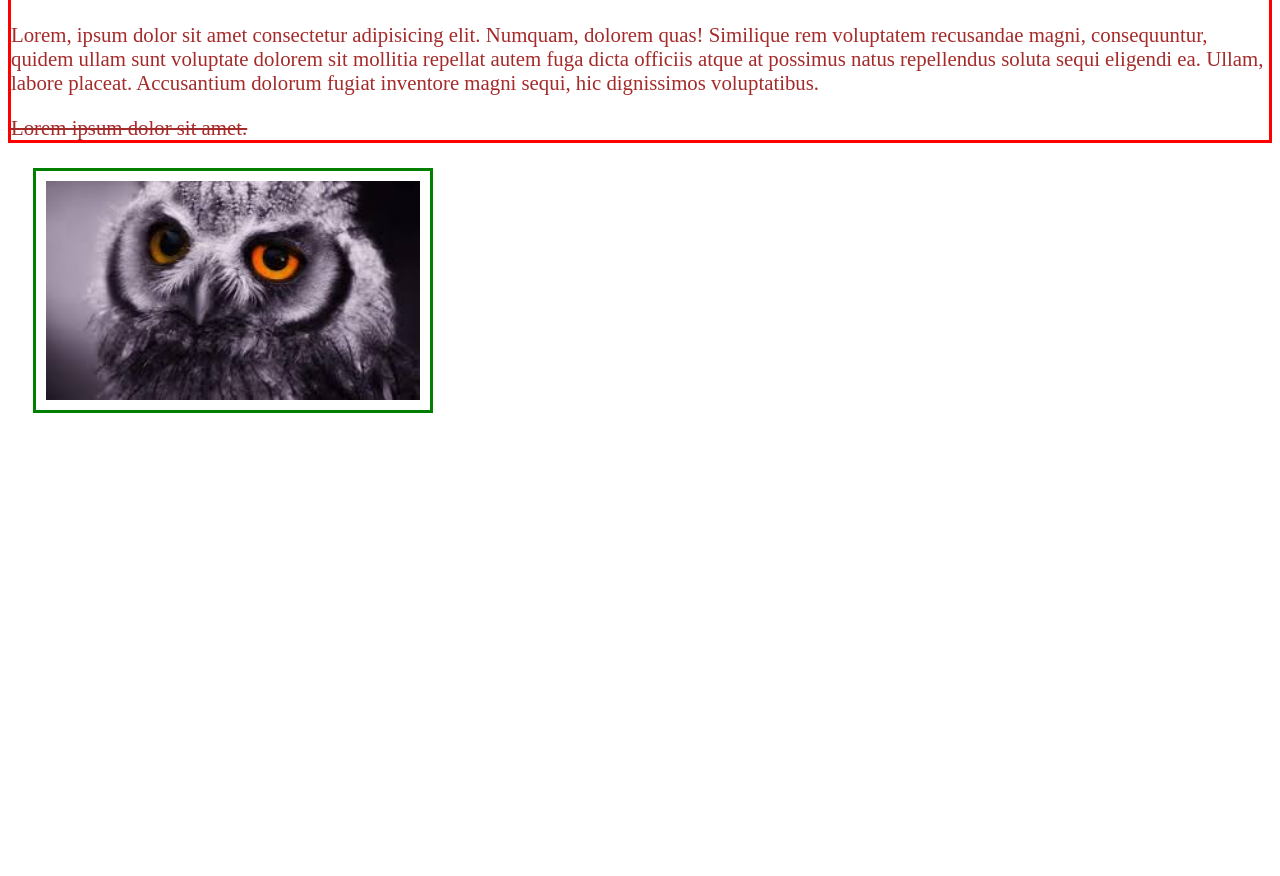
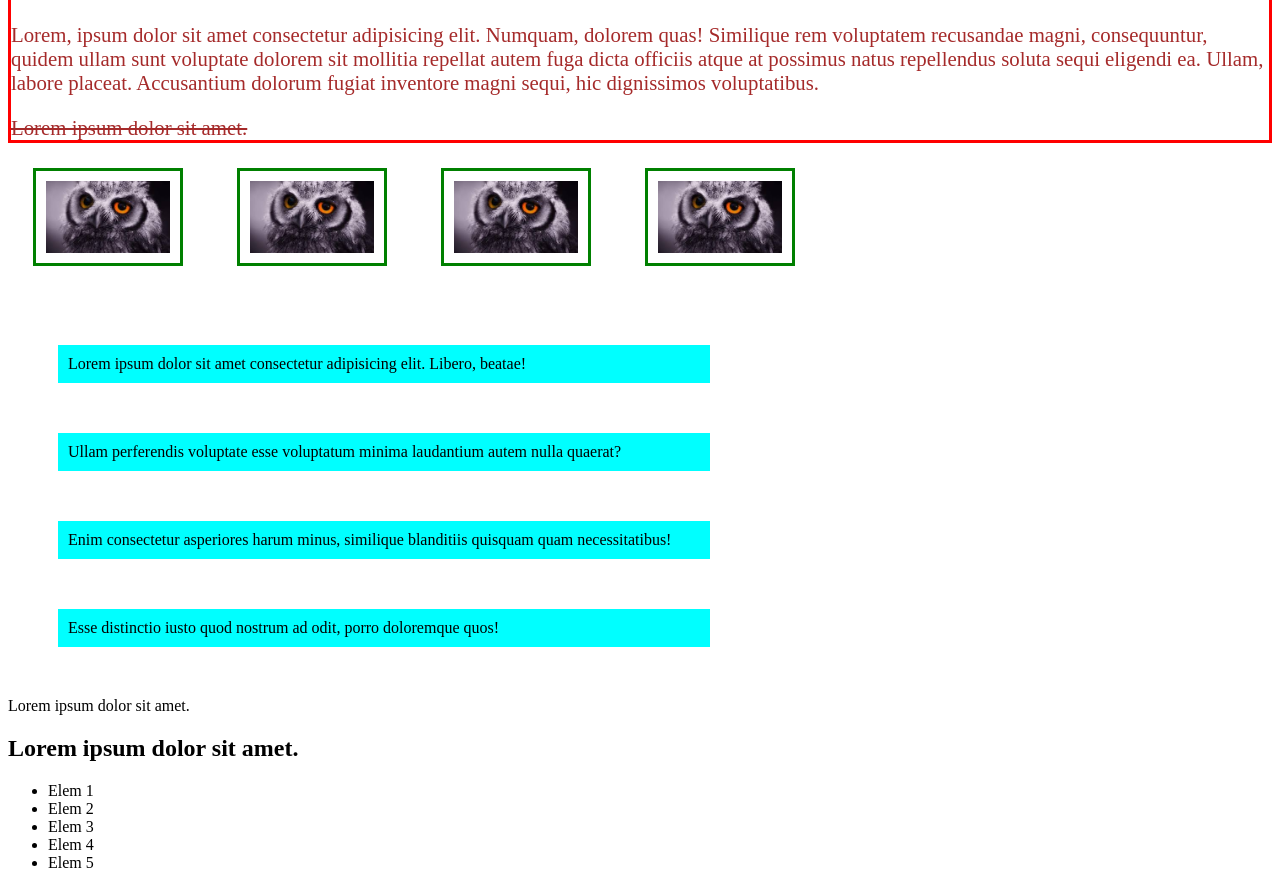
Before and after one commit to AndreiBelich/classWork22_02_21, a plain HTML site: page index.html in a window 1280 px wide. Shown: the part 76-952 px from the top of the page. Before the commit the page ends 800 px from the top, so only its background shows below. Drawn offline with Linux system fonts and the light colour scheme.

Commit message:
display:inline

```diff
--- a/assets/css/styles.css
+++ b/assets/css/styles.css
@@ -19,8 +19,16 @@
 
 .image{
   border: 3px solid green;
-  width: 400px;
+  width: 150px;
   padding: 10px;
   margin: 25px;
   box-sizing: border-box;
 }
+
+.span-content{
+  width: 50%;
+  padding: 10px;
+  margin: 50px;
+  display: block;
+  background-color:aqua;
+}
--- a/index.html
+++ b/index.html
@@ -20,6 +20,34 @@
       </p>
       <a href="" class="page-link">Lorem ipsum dolor sit amet.</a>
     </article>
-    <img class="image" src="./assets/images/owl.jpeg" alt="owl">
+    <img class="image" src="./assets/images/owl.jpeg" alt="owl" />
+    <img class="image" src="./assets/images/owl.jpeg" alt="owl" />
+    <img class="image" src="./assets/images/owl.jpeg" alt="owl" />
+    <img class="image" src="./assets/images/owl.jpeg" alt="owl" />
+    <br>
+    <span class="span-content"
+      >Lorem ipsum dolor sit amet consectetur adipisicing elit. Libero,
+      beatae!</span
+    ><span class="span-content"
+      >Ullam perferendis voluptate esse voluptatum minima laudantium autem nulla
+      quaerat?</span
+    ><span class="span-content"
+      >Enim consectetur asperiores harum minus, similique blanditiis quisquam
+      quam necessitatibus!</span
+    ><span class="span-content"
+      >Esse distinctio iusto quod nostrum ad odit, porro doloremque quos!</span
+    >
+    <p>
+      Lorem ipsum dolor sit amet.
+      <h2>Lorem ipsum dolor sit amet.</h2>
+      <ul>
+        <li>Elem 1</li>
+        <li>Elem 2</li>
+        <li>Elem 3</li>
+        <li>Elem 4</li>
+        <li>Elem 5</li>
+      </ul>
+    </p>
+    <div class="span-content">Lorem ipsum dolor, sit amet consectetur adipisicing elit. Ipsam sit, iusto, iure sint iste ea voluptas eius odit voluptates dolor aliquid, voluptatem temporibus ullam debitis inventore cupiditate? Dolorem commodi inventore nisi praesentium vitae unde, nulla harum, temporibus veniam itaque adipisci.</div>
   </body>
 </html>
```
